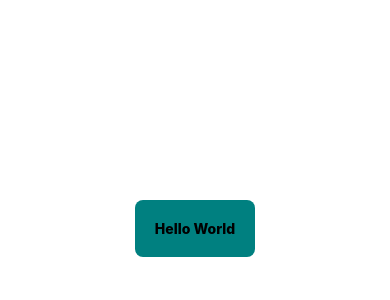
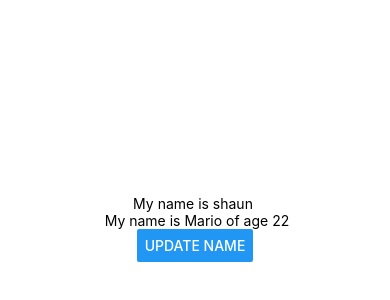
Before and after one commit to rai8/react-native-intro, a React Native app: screen / in a window 390 px wide. Shown: the part 194-494 px from the top of the page. Built offline with nearby package versions, Linux system fonts and the light colour scheme.

Commit message:
using useState

```diff
--- a/App.js
+++ b/App.js
@@ -1,14 +1,24 @@
-import { StatusBar } from 'expo-status-bar'
-import React from 'react'
-import { StyleSheet, Text, View } from 'react-native'
+import React, { useState } from 'react'
+import { Button, StyleSheet, Text, View } from 'react-native'
 
 export default function App() {
+  const [name, setName] = useState('shaun')
+  const [person, setPerson] = useState({ name: 'Mario', age: 22 })
+  const clickHandler = () => {
+    setName('Rhytonne')
+    setPerson({ name: 'Luigi', age: 45 })
+  }
   return (
     <View style={styles.container}>
-      <View style={styles.header}>
-        <Text style={styles.boldText}>Hello World</Text>
+      <Text>My name is {name} </Text>
+      <Text>
+        {' '}
+        My name is {person.name} of age {person.age}
+      </Text>
+      <Text></Text>
+      <View style={styles.buttonContainer}>
+        <Button title='Update Name' onPress={clickHandler} />
       </View>
-      <StatusBar style='auto' />
     </View>
   )
 }
@@ -20,12 +30,5 @@ const styles = StyleSheet.create({
     alignItems: 'center',
     justifyContent: 'center',
   },
-  header: {
-    backgroundColor: 'teal',
-    padding: 20,
-    borderRadius: 8,
-  },
-  boldText: {
-    fontWeight: '800',
-  },
+  buttonContainer: {},
 })
```
